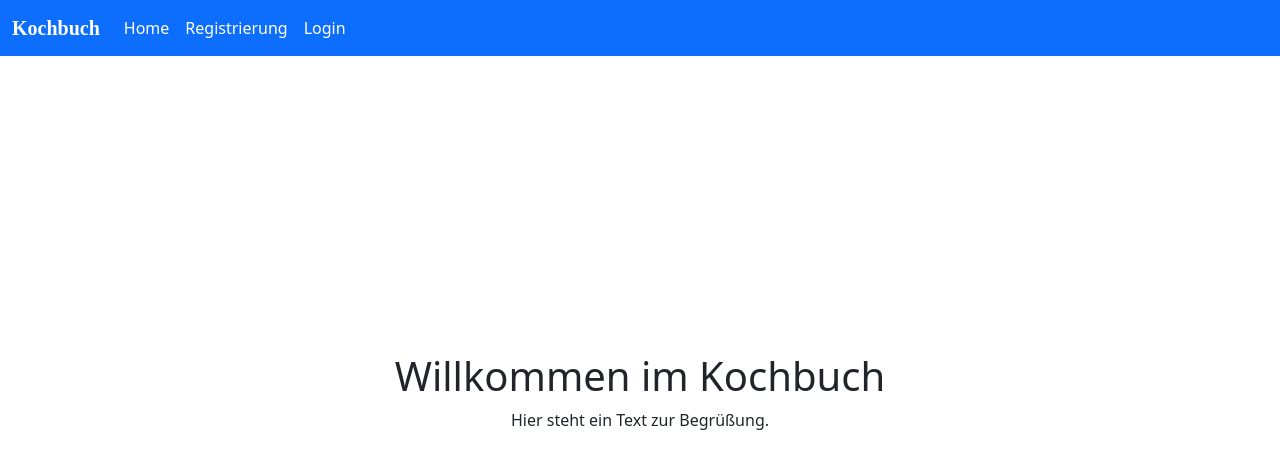
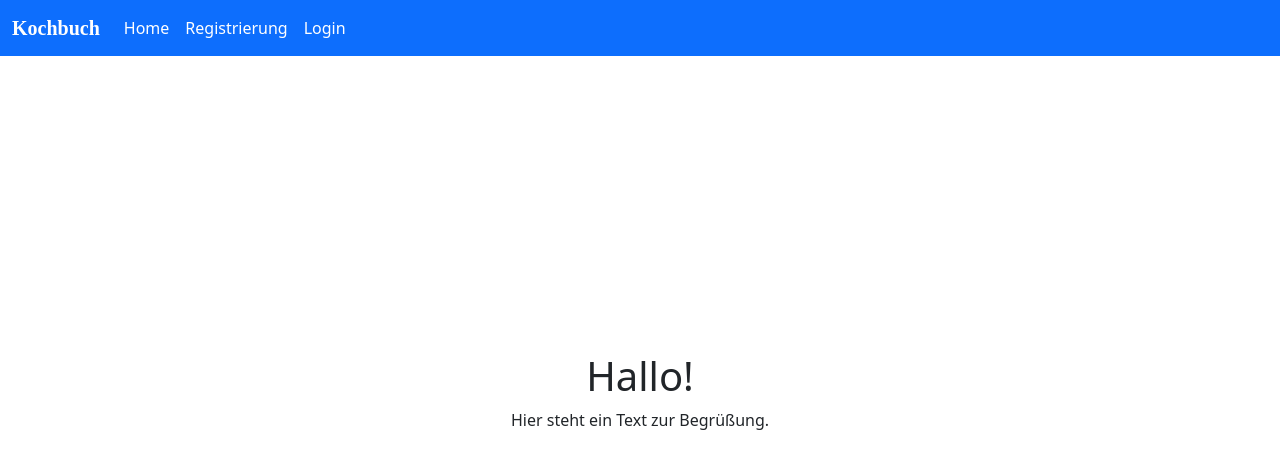
Before and after one commit to Tom-GHub/kochbuch-burchard, a React (Vite) app in the folder frontend/: page / in a window 1280 px wide. Shown: the top 468 px of the page. Built offline with nearby package versions, Linux system fonts and the light colour scheme; no server answers.

Commit message:
Alten Code gelöscht und Zustand für isLoggedIn und userName implementiert.

```diff
--- a/frontend/src/components/Home.jsx
+++ b/frontend/src/components/Home.jsx
@@ -1,34 +1,24 @@
-import { useEffect } from "react"
+import { useEffect, useState } from "react"
 import { Nav } from "react-bootstrap"
 import { Link } from "react-router-dom"
 
 
+
+
 // Home-Komponente, zeigt Begrüßung basierend auf dem übergebenen userName
-function Home( {} ) {
+function Home( {isLoggedIn, userName} ) {
 
-    // useEffect wird beim ersten Laden der Komponente einmal ausgeführt (leeres Abhängigkeitsarray [])
-    useEffect(() => {
-        // Asynchrone Funktion ruft die Startseite des Servers auf
-        async function callServer() {
-            try {
-                const response = await fetch(`${import.meta.env.VITE_API_SERVER_URL}`); // Backend-Root-Route aufrufen
-                const data = await response.json(); // JSON-Antwort lesen
-                console.log('Home.jsx - data: ', data);  // Serverantwort in der Konsole ausgeben
-            } catch (error) {
-                console.error("Fehler beim Login:", error);
-            }
-        }
-        callServer();   // Serverabruf starten
-
-    }, []);
-
+// console.log('Home.jsx - isLoggedIn', isLoggedIn);
+// console.log('Home.jsx - userName', userName);
 
     return(
         <>
         <div>
             {/* Begrüßungs-Überschrift mit dem Benutzernamen */}
-            <h1>Willkommen im Kochbuch{} </h1>  {/* mit geschweiften klammern javasript benutzen */}
-
+            { isLoggedIn
+                ? ( <h1>Willkommen {userName} </h1> )
+                : ( <h1>Hallo!</h1>)
+            }
 
             {/* Fester Begrüßungstext */}
             <p>Hier steht ein Text zur Begrüßung.</p>
```
